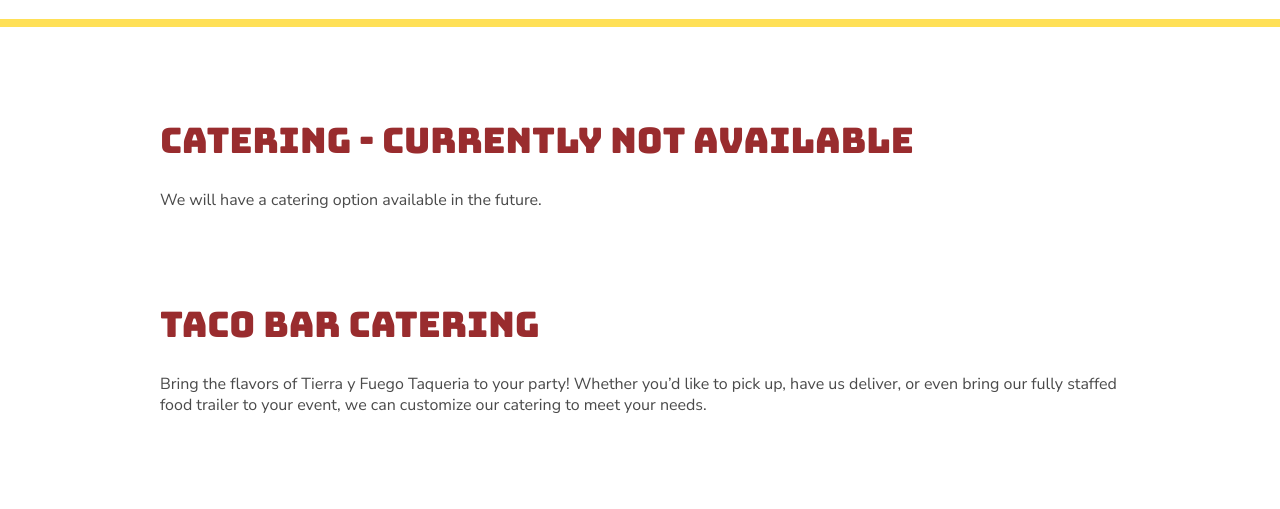
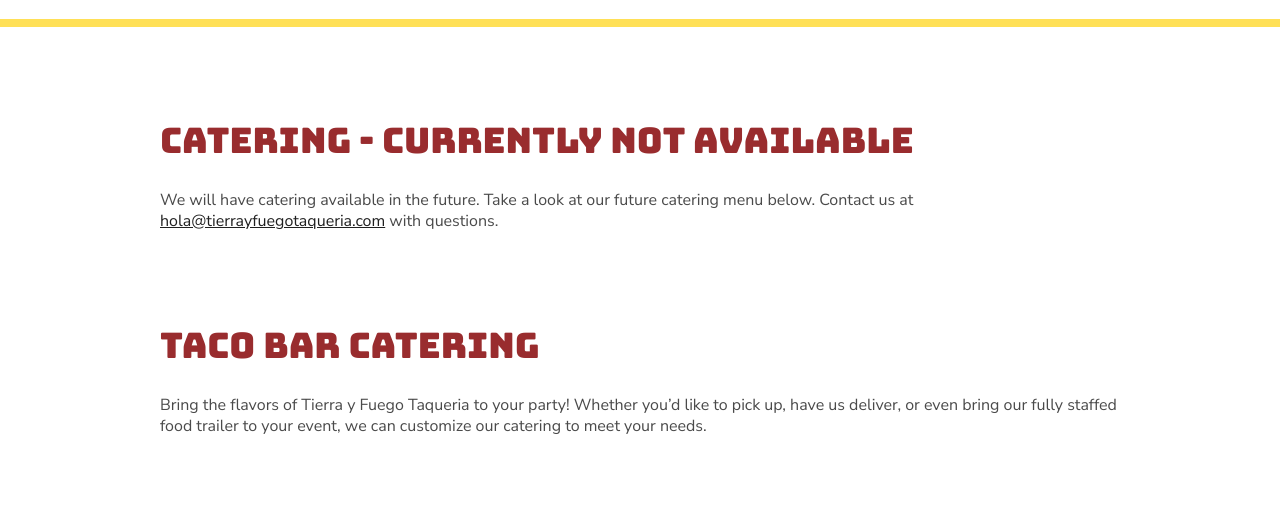
Before and after one commit to galavant-web-design/tierra-y-fuego-taqueria, a plain HTML site: page catering.html in a window 1280 px wide. Shown: the part 232-741 px from the top of the page. Drawn offline with Linux system fonts and the light colour scheme.

Commit message:
Update catering option
Add link to contact email and edit paragraph on catering.

```diff
--- a/catering.html
+++ b/catering.html
@@ -60,7 +60,7 @@
             <h2>Catering - currently not available</h2>
 
             <p>
-                We will have a catering option available in the future.
+                We will have catering available in the future. Take a look at our future catering menu below. Contact us at <a href="mailto:hola@tierrayfuegotaqueria.com">hola@tierrayfuegotaqueria.com</a> with questions.
             </p>
         </article>
 
```
